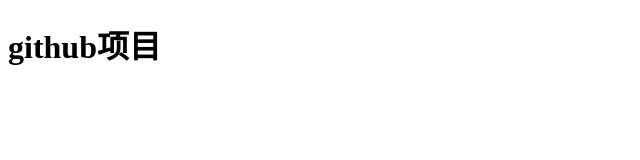
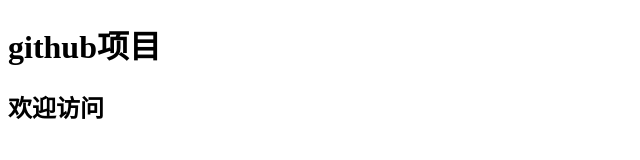
Before and after one commit to 123456ywy/ssm-hrm, a plain HTML site: page index.html in a window 1280 px wide. Shown: the whole page, without its empty margins (0-640 px from the left). Drawn offline with Linux system fonts and the light colour scheme.

Commit message:
index.html

```diff
--- a/index.html
+++ b/index.html
@@ -6,5 +6,6 @@
 </head>
 <body>
 <h1>github项目</h1>
+<h2>欢迎访问</h2>
 </body>
 </html>
```
